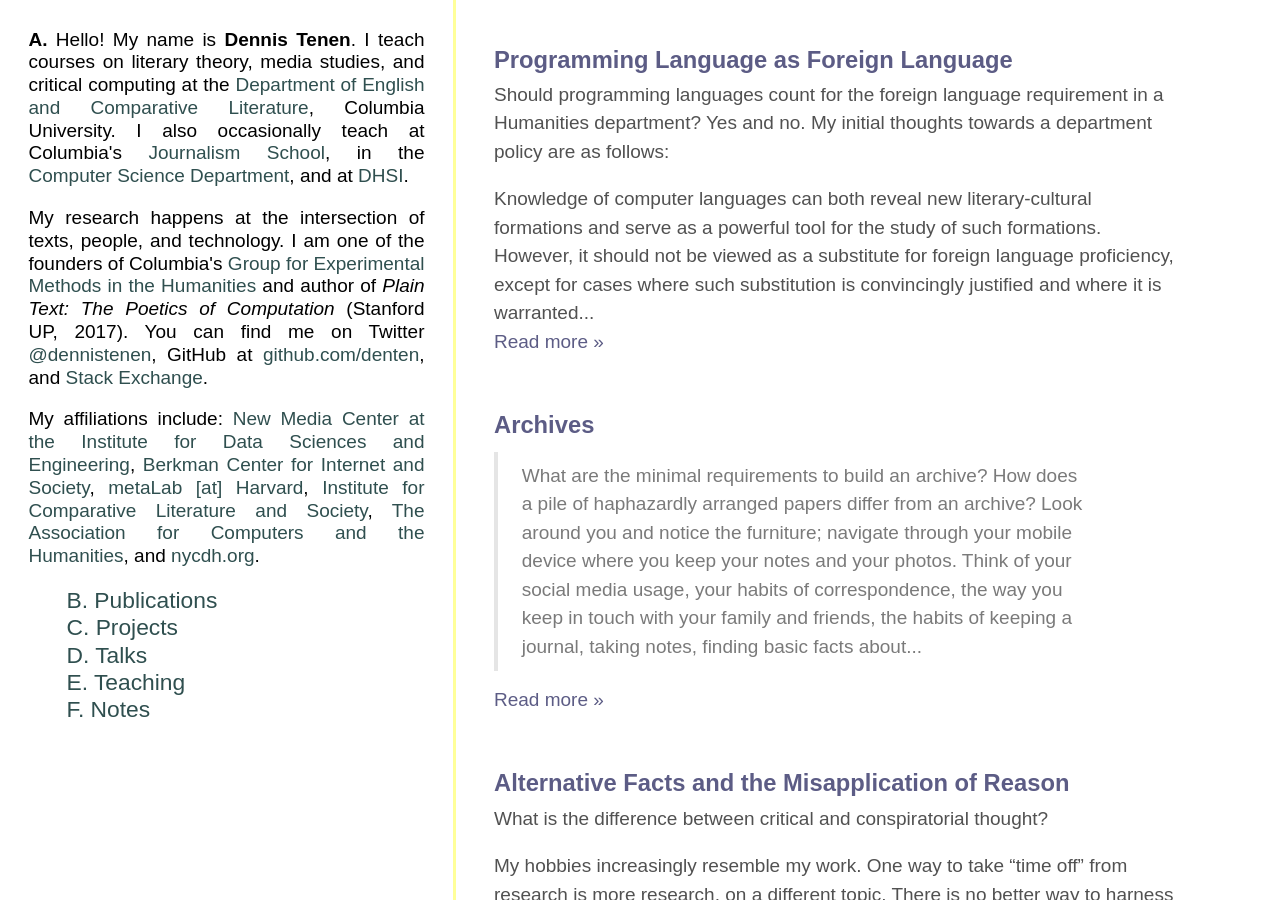
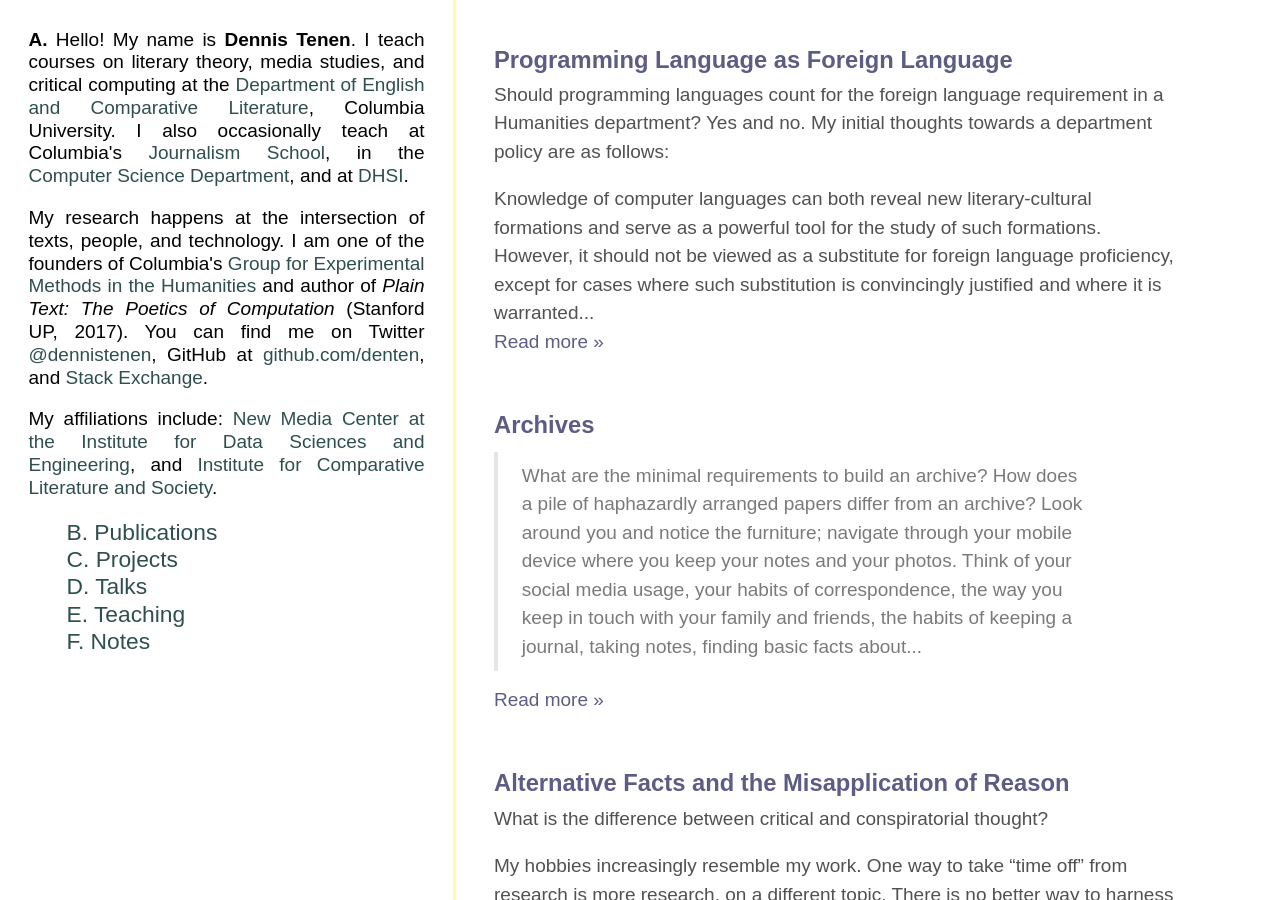
Before and after one commit to denten/denten.github.io, a Jekyll site: the page built from index.html, in a window 1280 px wide and 900 px high. Built offline with Jekyll 4.4.1, drawn with Linux system fonts in a browser that asks for light colours; some web fonts are replaced; the list of posts is cut into pages by our own code.

Commit message:
shorten up the bio

```diff
--- a/_includes/CV/bios/bio.md
+++ b/_includes/CV/bios/bio.md
@@ -19,9 +19,6 @@
 Exchange</a>.</p>
 
 <p>My affiliations include: <a href="http://idse.columbia.edu/">New Media
-Center at the Institute for Data Sciences and Engineering</a>, <a
-href="http://cyber.law.harvard.edu/">Berkman Center for Internet and
-Society</a>, <a href="http://metalab.harvard.edu/">metaLab [at] Harvard</a>, <a
+Center at the Institute for Data Sciences and Engineering</a>, and <a
 href="http://icls.columbia.edu/">Institute for Comparative Literature and
-Society</a>, <a href="http://ach.org/">The Association for Computers and the
-Humanities</a>, and <a href="http://nycdh.org/">nycdh.org</a>.
+Society</a>.
```
